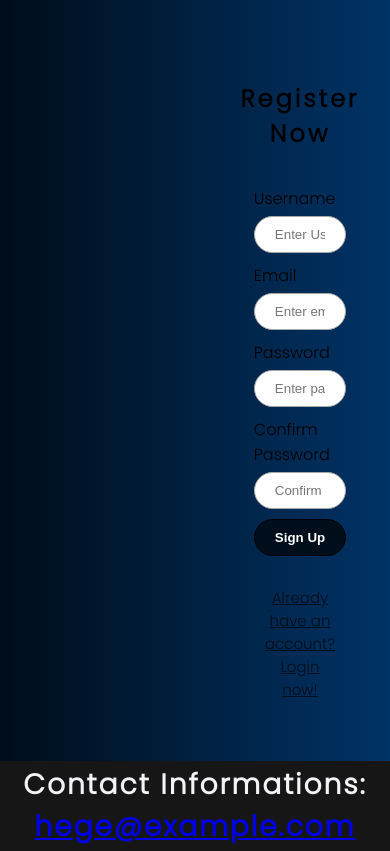
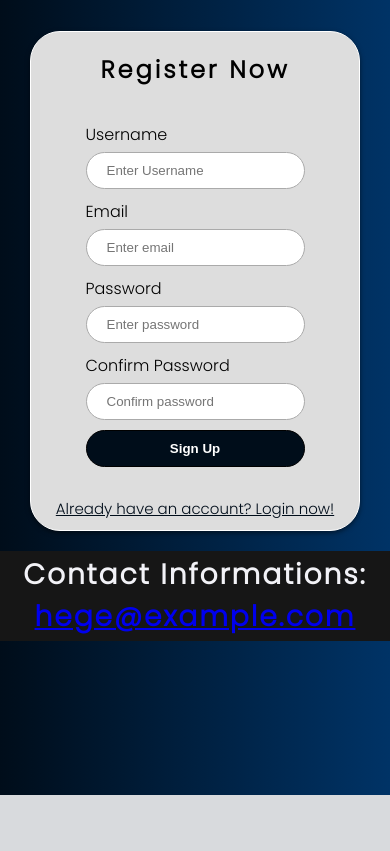
Before and after one commit to YameTechs/website, a Flask app: page /register/ in a window 390 px wide; the page is wider, and only the part inside the window is pictured. Shown: the part 49-900 px from the top of that part. After the commit the page ends 844 px from the top of that part, so only its background shows below. Run offline with Flask 2, Linux system fonts and the light colour scheme; parts of the project's set-up code (start-up, migrations or seed data) failed here and were passed over; some libraries are stand-ins or nearby versions.

Commit message:
fix form bug in mobile layout

```diff
--- a/src/static/css/forms.css
+++ b/src/static/css/forms.css
@@ -10,6 +10,7 @@
   background: #ddd;
   border-radius: 30px;
   box-shadow: 0 2px 5px 0 rgba(0, 0, 0, 0.5);
+  border: 1px solid white;
 }
 
 
@@ -66,3 +67,9 @@
   text-align: center;
   margin-bottom: 10px;
 }
+
+@media (max-width: 768px) {
+  .form-container {
+    padding: 20px 30px;
+  }
+}
```
